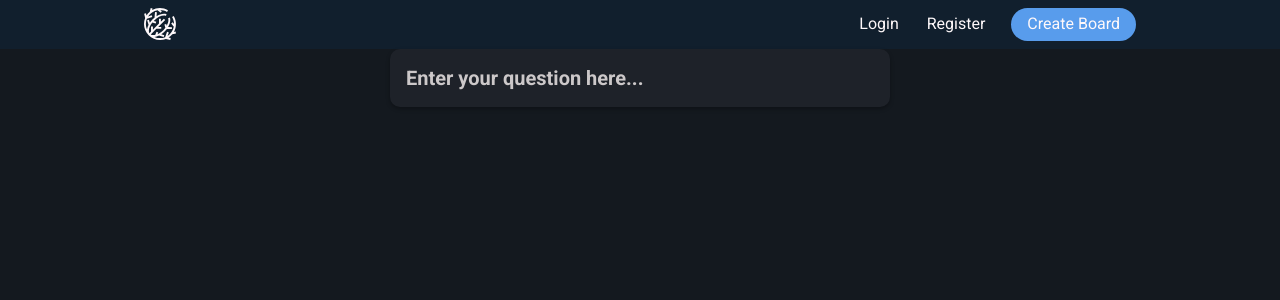
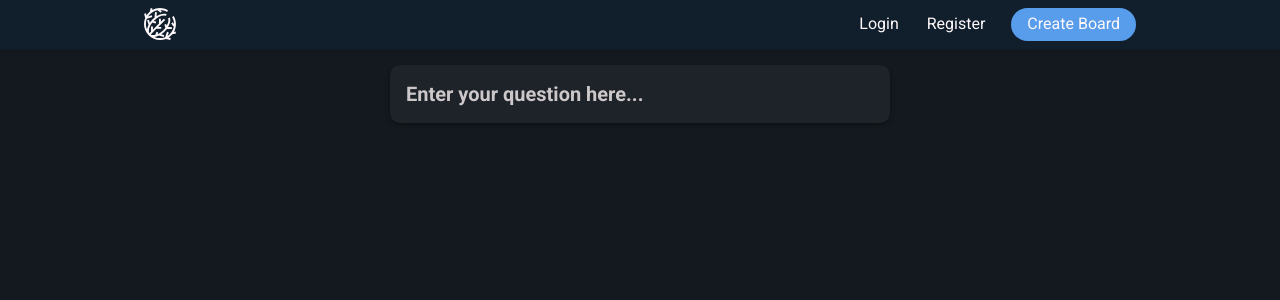
Before and after one commit to hhuuddoo/silent-classroom, a React (Create React App) app: page / in a window 1280 px wide. Shown: the top 300 px of the page. Built offline with nearby package versions, Linux system fonts and the light colour scheme.

Commit message:
fix panel margins

```diff
--- a/src/components/panel.js
+++ b/src/components/panel.js
@@ -1,5 +1,9 @@
 import React from "react";
 
 export default function Panel({ children }) {
-  return <div className="panel">{children}</div>;
+  return (
+    <div className="panel-container">
+      <div className="panel">{children}</div>
+    </div>
+  );
 }
--- a/src/scss/_globals.scss
+++ b/src/scss/_globals.scss
@@ -36,6 +36,11 @@ a:hover {
   padding: 0.5rem 1rem;
   max-width: 64rem;
   margin: 0 auto;
+}
+
+.panel-container {
+  margin: 0 auto;
+  padding: 1rem;
 }
 
 .panel {
--- a/src/scss/index.css
+++ b/src/scss/index.css
@@ -37,6 +37,11 @@ a:hover {
   padding: 0.5rem 1rem;
   max-width: 64rem;
   margin: 0 auto;
+}
+
+.panel-container {
+  margin: 0 auto;
+  padding: 1rem;
 }
 
 .panel {
```
Also changed, not shown: 1 other file (tests, documents, lock files or other folders).
